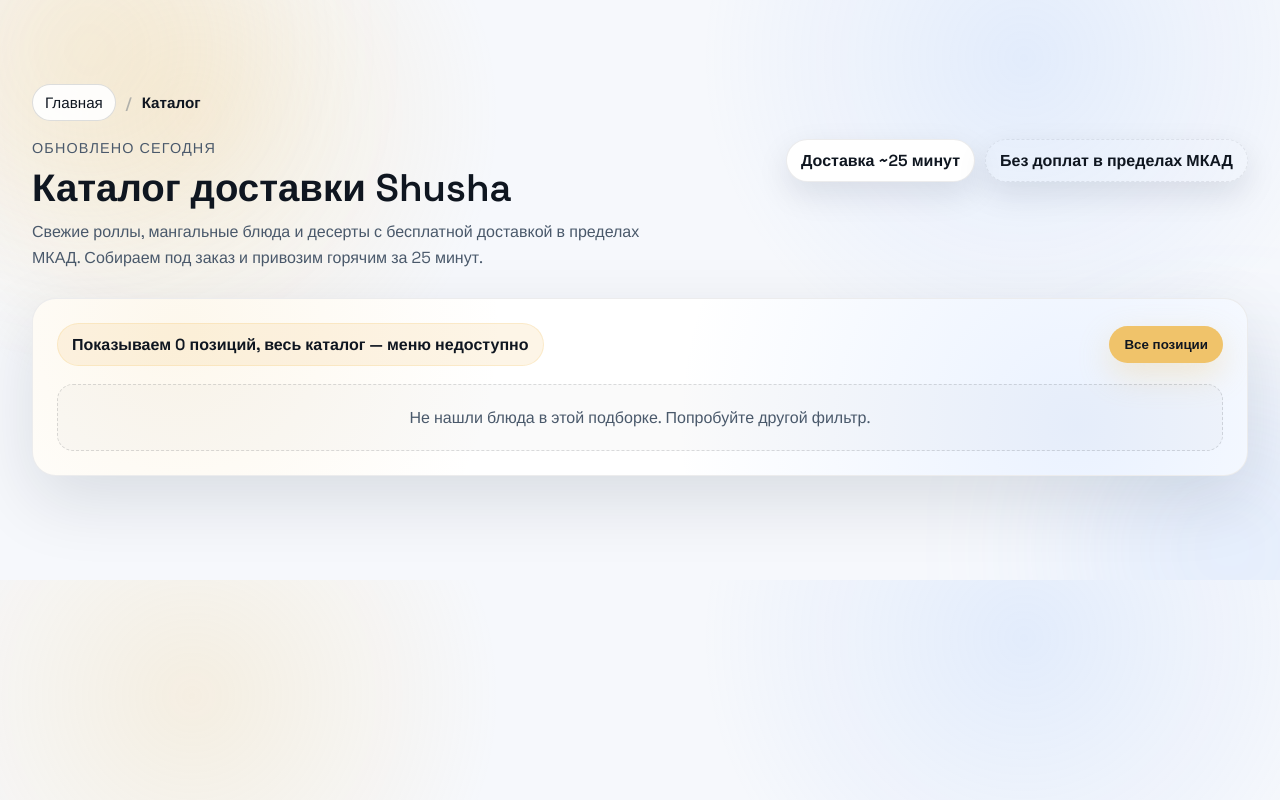
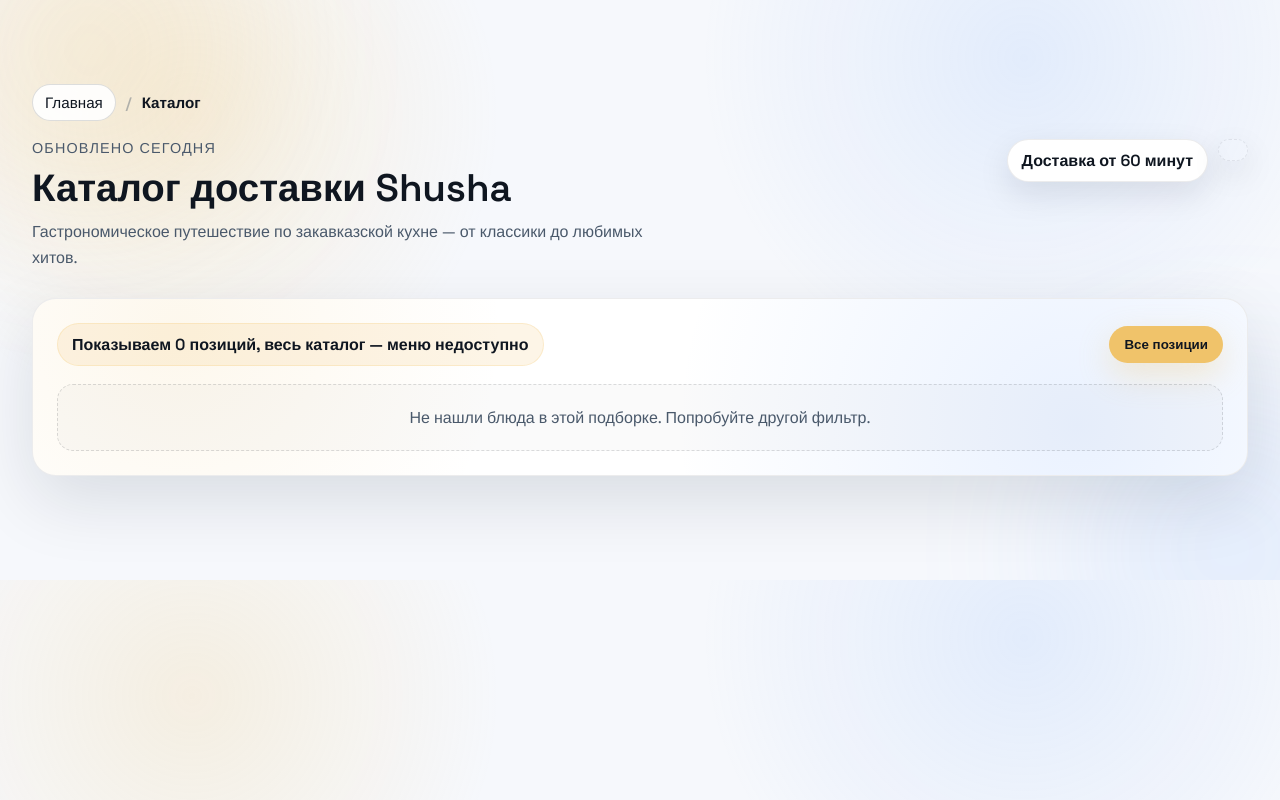
Before and after one commit to leademy-studio/shusha-rest, a website: page catalog.html in a window 1280 px wide. Drawn offline with Linux system fonts and the light colour scheme; no server answers.

Commit message:
Update catalog hero text and delivery info
Revised the catalog hero subtitle to reflect a focus on Caucasian cuisine. Updated delivery time to 'от 60 минут' and removed the free delivery note from the meta section.

```diff
--- a/catalog.html
+++ b/catalog.html
@@ -35,13 +35,12 @@
                         <p class="catalog-hero__eyebrow">Обновлено сегодня</p>
                         <h1 class="catalog-hero__title" id="catalog-title">Каталог доставки Shusha</h1>
                         <p class="catalog-hero__subtitle">
-                            Свежие роллы, мангальные блюда и десерты с бесплатной доставкой в пределах МКАД.
-                            Собираем под заказ и привозим горячим за 25 минут.
+                            Гастрономическое путешествие по закавказской кухне — от классики до любимых хитов.
                         </p>
                     </div>
                     <div class="catalog-hero__meta">
-                        <span class="catalog-hero__pill">Доставка ~25 минут</span>
-                        <span class="catalog-hero__pill catalog-hero__pill--ghost">Без доплат в пределах МКАД</span>
+                        <span class="catalog-hero__pill">Доставка от 60 минут</span>
+                        <span class="catalog-hero__pill catalog-hero__pill--ghost"></span>
                     </div>
                 </div>
 
```
